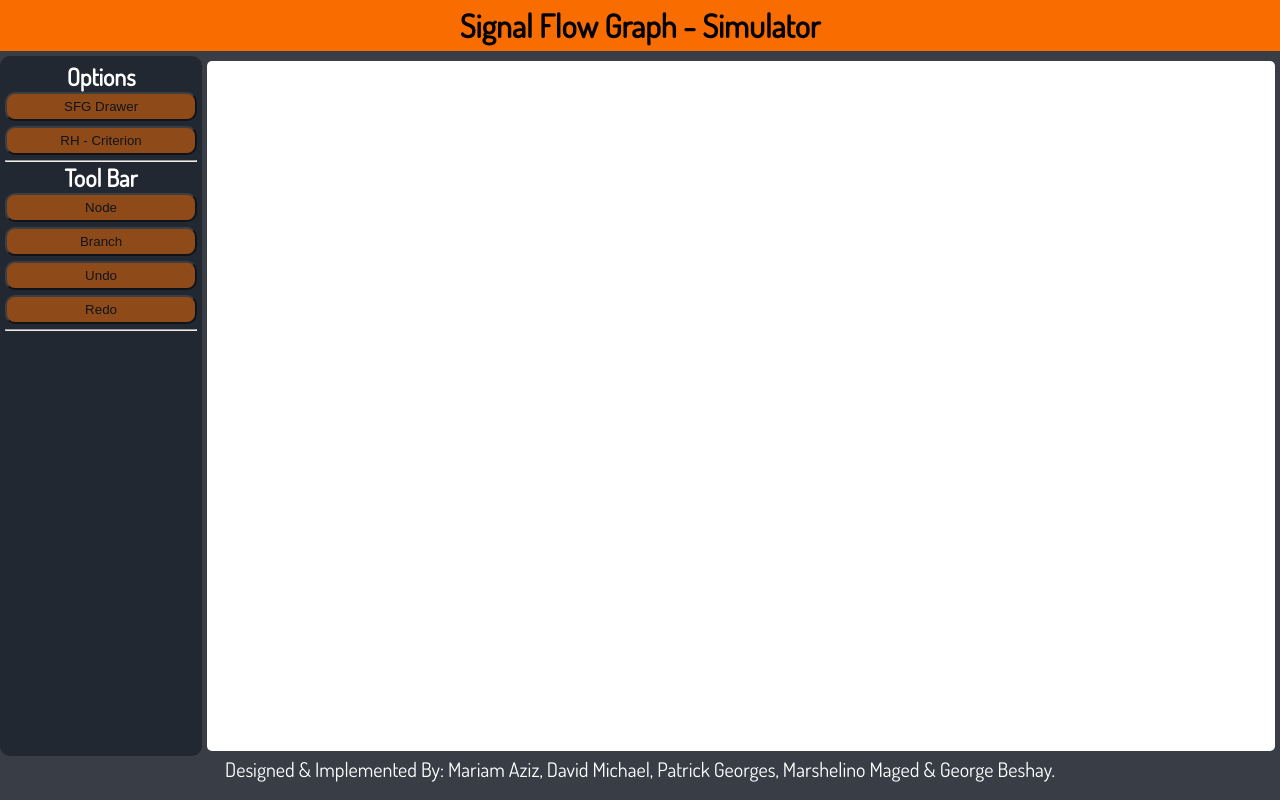
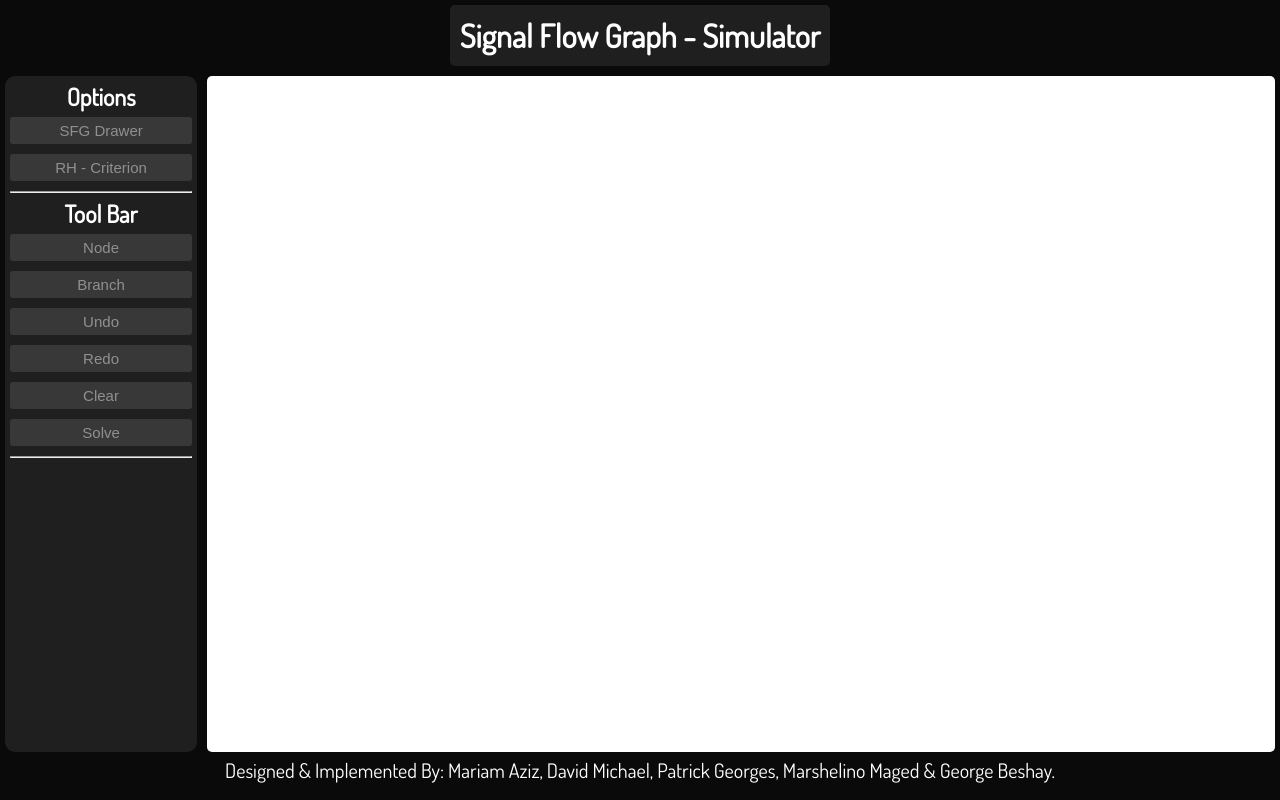
Before and after one commit to GeorgeBeshay/SignalFlowGraph_WebSimulator, an Angular app in the folder proj-FE/: page / in a window 1280 px wide. Built offline with nearby package versions, Linux system fonts and the light colour scheme.

Commit message:
Undo, Redo, Clear & Solve

```diff
--- a/proj-FE/src/app/Components/main-page/main-page.component.css
+++ b/proj-FE/src/app/Components/main-page/main-page.component.css
@@ -6,9 +6,12 @@ div.pageHolder {
 }
 h1 {
     text-align: center;
-    background-color: var(--c3);
-    color: black;
-    padding: 5px;;
+    background-color: var(--c1);
+    margin-block: 5px;
+    border-radius: 5px;
+    width: fit-content;
+    padding: 10px;;
+    margin-inline: auto;
 }
 .parent {
     display: grid;
@@ -20,7 +23,6 @@ h1 {
 }
 .div1 {
     grid-area: 1 / 1 / 2 / 11;
-    margin-bottom: 5px;
 }
 .div2 {
     grid-area: 2 / 1 / 10 / 3;
@@ -29,35 +31,38 @@ h1 {
     padding: 5px;
     display: flex;
     flex-direction: column;
+    margin: var(--sectionMargin);
 }
 .div2 h2 {
     text-align: center;
 }
-.div2 button {
+button {
     outline: none;
     padding: 5px;
     margin-bottom: 5px;
-    border-radius: 10px;
+    border-radius: 3px;
     background-color: var(--c3);
     opacity: 0.5;
     width: 100%;
+    margin-top: 5px;
+    color: white;
+    font-size: 15px;
+    border: none;
 }
 .div2 button:hover {
     opacity: 1;
 }
 .div3 {
     grid-area: 2 / 3 / 10 / 11;
-    margin: 5px;
+    margin: var(--sectionMargin);
     border-radius: 5px;
 }
-
 .div3 #holder {
     width: 100%;
     height: 100%;
     border-radius: 5px;
     background-color: white;
 }
-
 .div3 #rhHolder{
     width: 100%;
     height: 100%;
@@ -65,7 +70,6 @@ h1 {
     background-color: var(--c1);
     padding: 10px;
 }
-
 .div3 #rhHolder .orderOfEquation{
     display: flex;
     align-items: center;
@@ -75,34 +79,29 @@ h1 {
     font-weight: bold;
     padding: 10px;
 }
-
 .div3 #rhHolder input {
     width: 20%;
     height: 70%;
+  outline: none;
 }
-
-.div3 #rhHolder .Generate {
+.div3 #rhHolder .Generate {   /* Generate button */
     outline: none;
     padding: 5px;
     margin: 5px;
-    border-radius: 10px;
+    border-radius: 3px;
     background-color: var(--c3);
     opacity: 0.5;
     width: 16%;
 }
-
-
 .div3 #rhHolder .Generate:hover{
     opacity: 1;
 }
-
 .div3 #rhHolder #orderGenerated {
     display: flex;
     justify-content: center;
     align-items: center;
     margin-right: 15%;
 }
-
 input {
     outline: none;
     font-size: 20px;
@@ -123,3 +122,6 @@ input {
     flex-direction: column;
     display: none;
 }
+hr {
+  margin-block: 5px;
+}
--- a/proj-FE/src/app/Components/main-page/main-page.component.html
+++ b/proj-FE/src/app/Components/main-page/main-page.component.html
@@ -18,8 +18,10 @@
                 <h2>Tool Bar</h2>
                 <button (click)="createNode()">Node</button>
                 <button (click)="initEdge()">Branch</button>
-                <button>Undo</button>
-                <button>Redo</button>
+                <button (click)="undoState()">Undo</button>
+                <button (click)="redoState()">Redo</button>
+                <button (click)="clear()">Clear</button>
+                <button (click)="solveSFG()">Solve</button>
                 <hr>
             </div>
             <!-- ------------- Separator ------------- -->
--- a/proj-FE/src/app/Components/main-page/main-page.component.ts
+++ b/proj-FE/src/app/Components/main-page/main-page.component.ts
@@ -3,6 +3,7 @@ import { Component } from '@angular/core';
 import Konva from 'konva';
 import { Layer } from 'konva/lib/Layer';
 import { Stage } from 'konva/lib/Stage';
+import {State} from "../../Interfaces/state";
 
 @Component({
   selector: 'app-main-page',
@@ -18,6 +19,17 @@ export class MainPageComponent {
   private edgesList: number[][] = [];
   private upDown: Boolean = true;
   private routhArray: number[] = [];
+  private undoStates: State[] = [];
+  private redoStates: State[] = [];
+  private currentState!: State;
+  // private currentState: {
+  //   edgesList: number[][],
+  //   board: Layer,
+  //   rhSelected: Boolean,
+  //   currentNodeNumber: number,
+  //   upDown: Boolean,
+  //   routArray: number[],
+  // };
   /*
     [
     [ [to, weight], [to, weight], ..],
@@ -28,9 +40,7 @@ export class MainPageComponent {
    ]
    */
   // ------------- Separator -------------
-  constructor(){
-
-  }
+  constructor(){}
   ngOnInit(){
     this.rhSelected = false;
     this.switchSection(false);
@@ -45,6 +55,72 @@ export class MainPageComponent {
     this.board = new Konva.Layer();
     this.myStage.add(this.board);
     this.currentNodeNumber = 0;
+    this.edgesList = [];
+    this.routhArray = [];
+    this.upDown = true;
+    this.currentState = {
+      myStage: this.myStage,
+      edgesList: this.edgesList,
+      rhSelected: this.rhSelected,
+      currentNodeNumber: this.currentNodeNumber,
+      upDown: this.upDown,
+      routhArray: this.routhArray,
+    }
+    this.undoStates = [];
+    this.redoStates = [];
+    this.updateState();
+  }
+  // ------------- Separator -------------
+  updateState(){
+    this.undoStates.push(this.currentState);
+    this.currentState = {
+      myStage: this.myStage.toObject(),
+      // edgesList: this.edgesList,
+      edgesList: this.edgesList.map((x) => x.map((y) => y)),
+      rhSelected: this.rhSelected,
+      currentNodeNumber: this.currentNodeNumber,
+      upDown: this.upDown,
+      routhArray: this.routhArray,
+    }
+    this.redoStates = [];
+    console.log(this.undoStates);
+  }
+  // ------------- Separator -------------
+  updateStateFromObj(newState: State){
+    this.myStage = Konva.Node.create(newState.myStage, 'holder');
+    if(this.myStage.children != undefined)
+      this.board = this.myStage.children[0];
+    // this.edgesList = newState.edgesList;
+    this.edgesList = newState.edgesList.map((x) => x.map((y) => y));
+    this.rhSelected = newState.rhSelected;
+    this.currentNodeNumber = newState.currentNodeNumber;
+    this.upDown = newState.upDown;
+    this.routhArray = newState.routhArray
+  }
+  // ------------- Separator -------------
+  undoState(){
+    if(this.undoStates.length == 1)
+      return;
+    this.redoStates.push(this.currentState);
+    let tempState = this.undoStates.pop();
+    if(tempState != undefined)
+      this.currentState = tempState;
+    this.updateStateFromObj(this.currentState);
+    console.log(this.undoStates);
+  }
+  // ------------- Separator -------------
+  redoState(){
+    if(this.redoStates.length == 0)
+      return;
+    this.undoStates.push(this.currentState);
+    let tempState = this.redoStates.pop();
+    if(tempState != undefined)
+      this.currentState = tempState;
+    this.updateStateFromObj(this.currentState);
+  }
+  // ------------- Separator -------------
+  clear(){
+    this.ngOnInit();
   }
   // ------------- Separator -------------
   switchSection(rhSelected: Boolean){
@@ -95,8 +171,10 @@ export class MainPageComponent {
     );
     circle.addEventListener('dragend', () => {
       circle.setDraggable(false);
+      this.updateState();
     })
     this.board.add(circle);
+    // this.updateState();
   }
   // ------------- Separator -------------
   initEdge(){
@@ -208,11 +286,13 @@ export class MainPageComponent {
           document.body.removeChild(textarea);
           thisExtender.edgesList[index][2] = Number(textarea.value);
           console.log(thisExtender.edgesList);
+          thisExtender.updateState();
       });
     });
 
     a.add(textNode);
     this.board.add(a);
+    // this.updateState();
   }
   // ------------- Separator -------------
   addEdge(from: string, to: string, weight: string){
@@ -234,20 +314,24 @@ export class MainPageComponent {
       let orderGenerated = document.getElementById('orderGenerated') as HTMLDivElement;
       orderGenerated.innerHTML = "";
       for(let i=value;i>=0;i--){
+
         let orderDiv = document.createElement('div');
         let coeffInput = document.createElement('input');
         coeffInput.type = 'number';
         coeffInput.value = '0';
         let orderText = document.createElement('p');
         orderText.innerHTML = `S ` + `<sup>${this.numberToASCIICode(i)}</sup>`;
+
         orderDiv.style.display = 'flex';
         orderDiv.style.alignItems = 'center';
         orderDiv.style.padding = '2px';
-        // orderDiv.style.margin = '5px';
         orderDiv.style.justifyContent = 'space-between';
 
         coeffInput.style.width = '70px';
         coeffInput.style.marginRight = '5px';
+        coeffInput.style.outline = 'none';
+        coeffInput.style.padding = '5px';
+        coeffInput.style.fontSize = '15px';
 
         orderText.style.padding = '2px';
 
@@ -291,4 +375,8 @@ export class MainPageComponent {
     }
     console.log(this.routhArray);
   }
+  // ------------- Separator ------------
+  solveSFG(){
+    console.log(this.edgesList);
+  }
 }
--- /dev/null
+++ b/proj-FE/src/app/Interfaces/state.ts
@@ -0,0 +1,11 @@
+import {Layer} from "konva/lib/Layer";
+import {Stage} from "konva/lib/Stage";
+
+export interface State {
+  myStage: Object,
+  edgesList: number[][],
+  rhSelected: Boolean,
+  currentNodeNumber: number,
+  upDown: Boolean,
+  routhArray: number[],
+}
--- a/proj-FE/src/styles.css
+++ b/proj-FE/src/styles.css
@@ -1,10 +1,10 @@
 /* You can add global styles to this file, and also import other style files */
 @import url('https://fonts.googleapis.com/css2?family=Dosis&display=swap');
 :root {
-    --c1: #222831;
-    --c2: #393e46;
-    --c3: #f96d00;
-    --c4: #f2f2f2;
+    --c1: #1f1f1f;      /* Section bg */
+    --c2: #0a0a0a;     /* Page background */
+    --c3: #525252;     /* Buttons color */
+    --sectionMargin: 5px;
     font-family: 'Dosis';
 }
 * {
```
